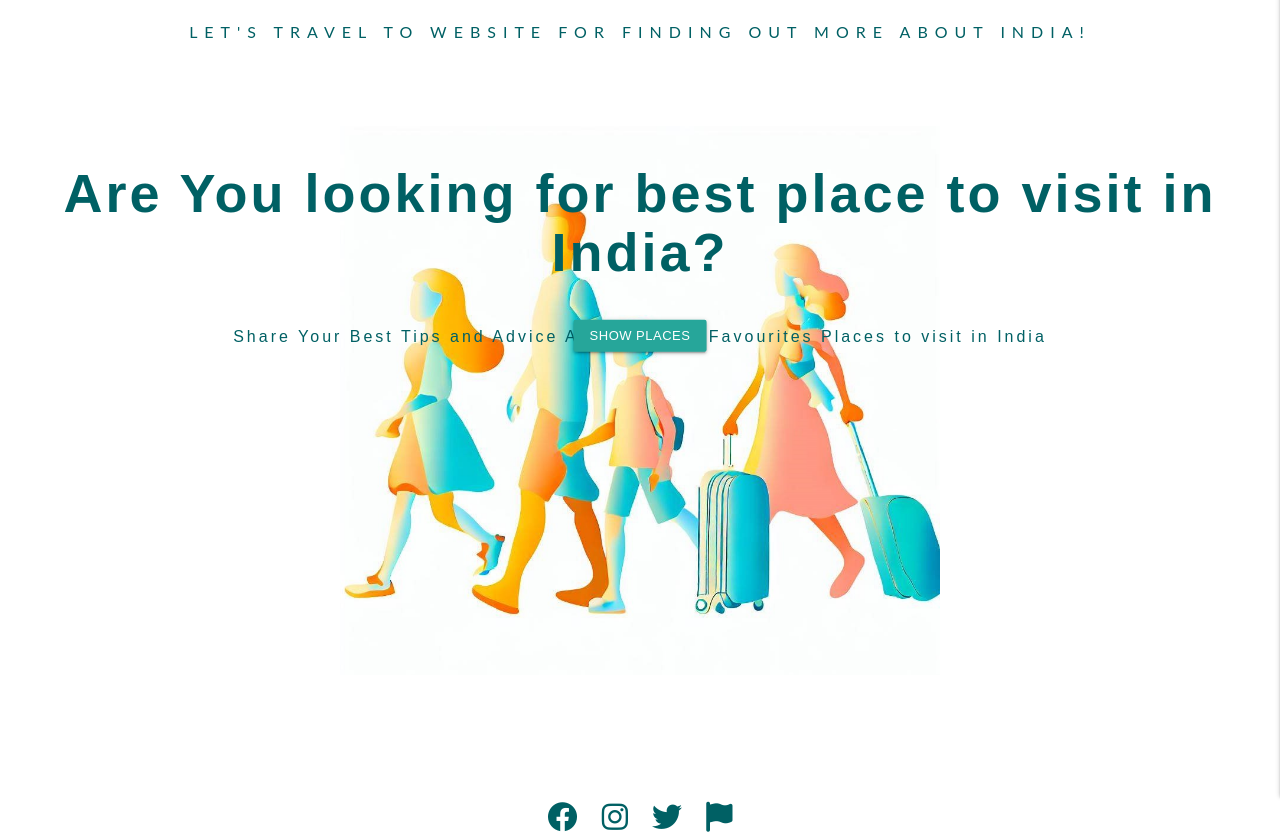
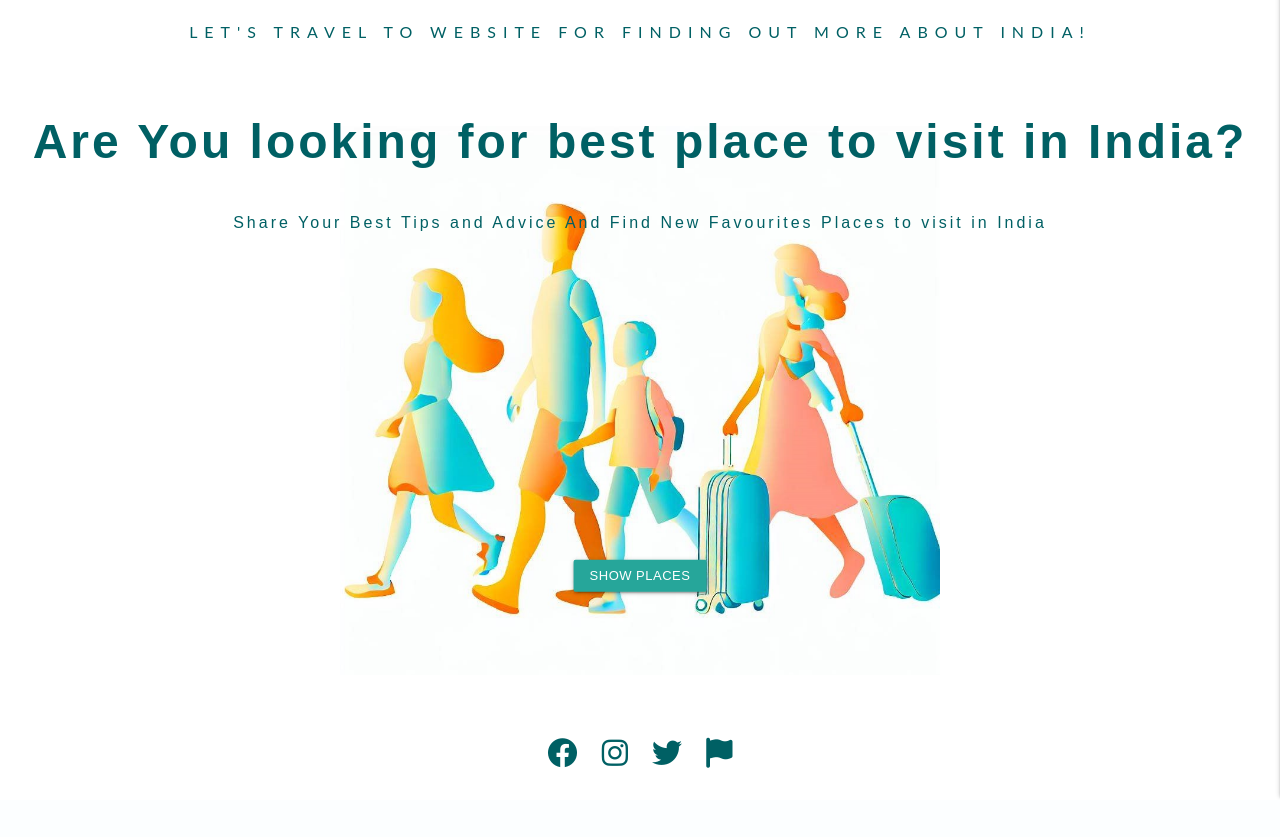
Before and after one commit to Killol14/Roaming-In-India, a Flask app: page / in a window 1280 px wide. Shown: the part 64-901 px from the top of the page. After the commit the page ends 862 px from the top, so only its background shows below. Run offline with Flask 3, Linux system fonts and the light colour scheme; some libraries are stand-ins or nearby versions.

Commit message:
this will commit footer style

```diff
--- a/static/css/style.css
+++ b/static/css/style.css
@@ -108,7 +108,7 @@ a.brand-logo {
 
 .headline {
 	text-align: center;
-	font-size: 54px;
+	font-size: auto;
 }
 
 .sub-headline {
@@ -120,7 +120,7 @@ a.btn-small.btn-hero {
     justify-content: center;
     align-items: center;
     position: absolute;
-    top: 50%;
+    top: 40%;
     left: 50%;
     transform: translate(-50%, -50%);
 }
@@ -153,18 +153,31 @@ a.btn-small.btn-hero {
 .pagination li i {
     font-size: 2rem;
     color: #006064;
-	margin-top: 400px;
-
+	margin-top: 450px;
 }
 
 .pagination li i:hover {
  color: #26c6da;
 }
 
-@media only screen and (min-width: 992px) {
-	.headline {
-		margin-top: 6rem;
+/*-------- Social Media ------*/
+
+@media (max-width: 1290px) {
+
+	a.btn-small.btn-hero {
+		top: 80%;
+		left: 50%;
 	}
+
+}
+
+@media (max-width: 992px) {
+
+	a.btn-small.btn-hero {
+		top: 80%;
+		left: 50%;
+	}
+
 }
 
 @media (max-width: 768px) {
@@ -174,20 +187,21 @@ a.btn-small.btn-hero {
 
     }
 	a.btn-small.btn-hero {
-		top: 70%;
+		top: 80%;
 		left: 50%;
 	}
-}
+
 
 @media (max-width: 480px) {
     a.brand-logo {
         font-size: 16px;
     }
-	.pagination li i {
-		margin-top: 100px;
-	}
-	a.btn-small.btn-hero {
-		top: 80%;
-		left: 50%;
-	}
+
+
 }
+@media (max-width: 360px) {
+    a.brand-logo {
+        font-size: 16px;
+    }
+
+}
```
Also changed, not shown: templates/places.html (+4 -3 lines).
